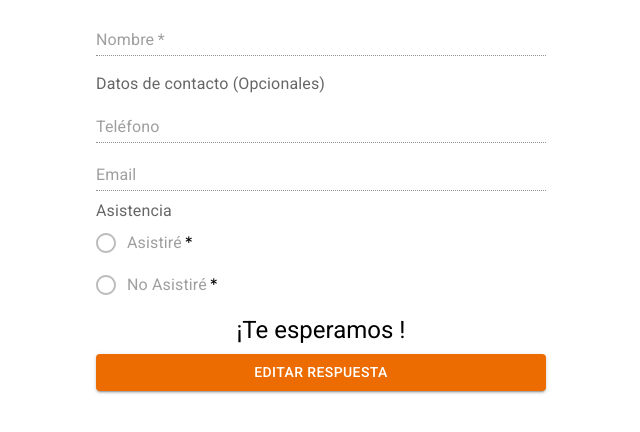
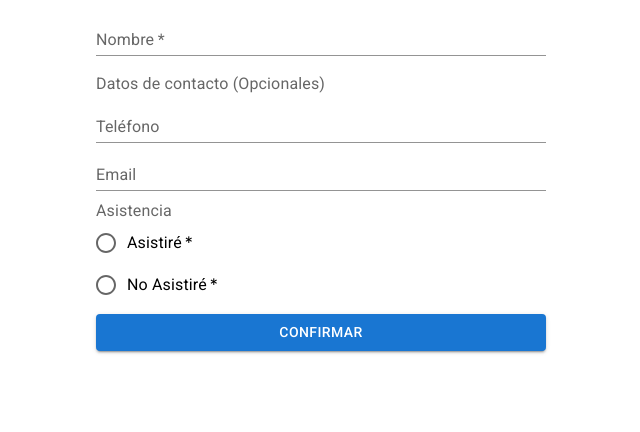
Before and after one commit to Lalovar/michelle-chavo-wedding, a Next.js app: page / in a window 1280 px wide. Shown: the top 432 px of the page, without its empty margins (302-942 px from the left). Built offline with nearby package versions, Linux system fonts and the light colour scheme.

Commit message:
fix undefined

```diff
--- a/app/lista-de-invitados/page.js
+++ b/app/lista-de-invitados/page.js
@@ -25,6 +25,7 @@ export default async function Page() {
       actions: 1
     }
   })
+  console.log("🌍🌍🌍🌍🌍",refinedRows)
   return (
     <main className={"some"}>
       <Typography variant="h5" gutterBottom textAlign={"center"}>
--- a/components/ConfirmForm.jsx
+++ b/components/ConfirmForm.jsx
@@ -15,20 +15,20 @@ import LoadingButton from '@mui/lab/LoadingButton';
 export default function ConfirmForm() {
     let already
     if (typeof window !== 'undefined') {
-        already = JSON.parse(localStorage.getItem("inf")) || { name: null, email: null, number: null, going: null }
+        already = JSON.parse(localStorage.getItem("inf"))
     }
 
-    const [name, setName] = React.useState(already.name);
-    const [email, setEmail] = React.useState(already.email);
-    const [number, setNumber] = React.useState(already.number);
-    const [going, setGoing] = React.useState(already.going);
+    const [name, setName] = React.useState(already?.name);
+    const [email, setEmail] = React.useState(already?.email);
+    const [number, setNumber] = React.useState(already?.number);
+    const [going, setGoing] = React.useState(already?.going);
     const [disabled, setDisabled] = React.useState(!!already);
     const [loading, setLoading] = React.useState(false);
 
     const handleSubmit = (event) => {
         event.preventDefault();
         setLoading(true)
-        const id = already.id ?? new Date().valueOf();
+        const id = already?.id ?? new Date().valueOf();
         const logged = new Date();
         const body = JSON.stringify({ id, name, logged, going, email, number, replace: !!already })
         fetch("/invitados", {
```
